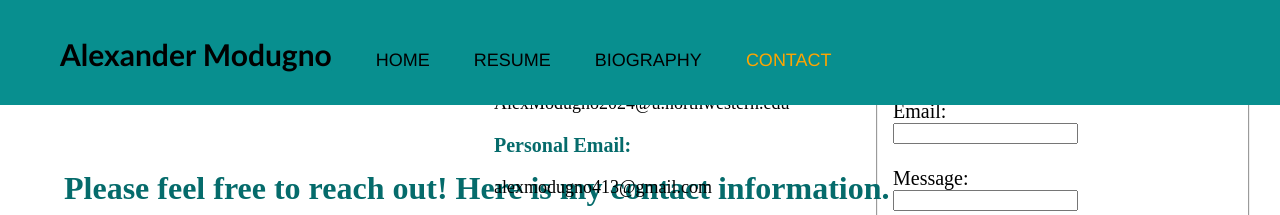
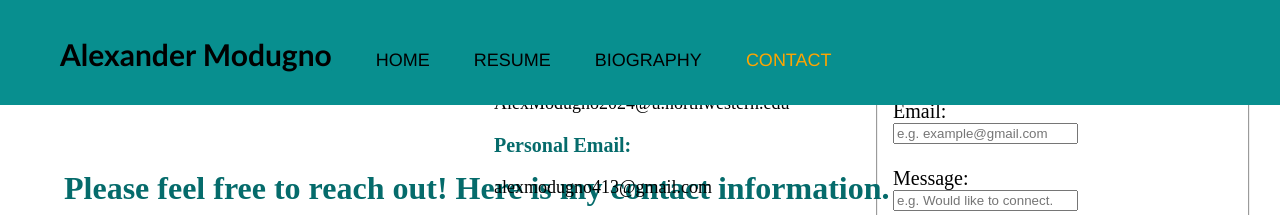
Before and after one commit to alexmodugno413/cs330p6, a plain HTML site: page contact.html in a window 1280 px wide. Shown: the top 215 px of the page. Drawn offline with Linux system fonts and the light colour scheme.

Commit message:
Add example

```diff
--- a/contact.html
+++ b/contact.html
@@ -39,15 +39,15 @@
                     <form action="mailto:alexmodugno413@gmail.com" method="post" enctype="text/plain">
                         <div>
                             <label for="viewer_name"> Name:</label> <br>
-                            <input type="text" name="viewer_name" id="viewer_name" aria-labelledby="name_field">
+                            <input type="text" name="viewer_name" id="viewer_name" aria-labelledby="name_field" placeholder="e.g. Jane Doe">
                         </div> <br>
                         <div>
                             <label for="viewer_email">Email:</label><br>
-                            <input type="text" name="viewier_email" id="email" aria-labelledby="email_field">
+                            <input type="text" name="viewier_email" id="email" aria-labelledby="email_field" placeholder="e.g. example@gmail.com">
                         </div> <br>
                         <div>
                             <label for="viewer_message">Message:</label><br>
-                            <input type="text" name="viewer_message" id="message" aria-labelledby="message_field">
+                            <input type="text" name="viewer_message" id="message" aria-labelledby="message_field" placeholder="e.g. Would like to connect.">
                         </div> <br>
                         <input type="submit" value="Send email" id="submit-button">
                     </form>
```
